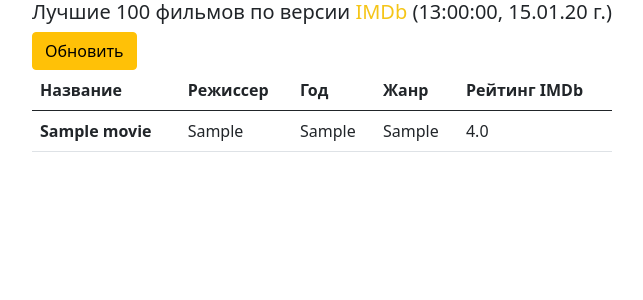
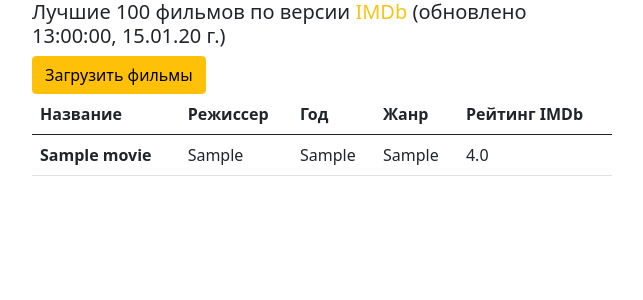
Before and after one commit to Anton-Kim/100_best_movies, a Django app: page / in a window 1280 px wide. Shown: the top 300 px of the page, without its empty margins (318-961 px from the left). Run offline with Django 3.2, Linux system fonts and the light colour scheme; tables that the repository leaves empty hold one stand-in row (values such as "Sample post").

Commit message:
minor_edits

```diff
--- a/best_movies/movies/funcs.py
+++ b/best_movies/movies/funcs.py
@@ -15,7 +15,6 @@ def load_films():
     data = requests.get(url, headers=headers)
     for movie in re.findall(r'item _NO_HIGHLIGHT_([\s\S]*?)myVote', data.text):
         poster_url = re.search(r'src=\"(.*?)\" title=\"/ima', movie).group(1)
-        # name = re.search(r'class=\"name\">([\s\S]*?)</a>', movie).group(1).split('">')[1].replace('  ', ' ').replace('&nbsp;', ' ')
         name = re.search(r'class=\"name\">([\s\S]*?)</a>', movie).group(1).split('">')[1].replace('&nbsp;', ' ')
         try_director = re.search(r'реж.([\s\S]*?)</a>', movie)
         director = try_director.group(1).split('">')[1] if try_director else ''
@@ -24,7 +23,6 @@ def load_films():
         year = str_year.split(' ')[0] if str_year else ''
         genre = re.search(r'\((.*?)\)', re.search(r'<br([\s\S]*?)</span>', movie).group(1)).group(1)
         rating = float(re.search(r'IMDb: (.*?)<span>', movie).group(1))
-        # print(name, director, genre, year, rating, poster_url)
         if Movie.objects.filter(name=name).exists():
             m = Movie.objects.get(name=name)
             m.rating = rating
--- a/best_movies/movies/models.py
+++ b/best_movies/movies/models.py
@@ -3,7 +3,7 @@ from django.db import models
 
 class Movie(models.Model):
     """Модель для фильмов, вклюячающая картинку"""
-    poster = models.ImageField(upload_to='', default='default.jpg')
+    poster = models.ImageField(upload_to='')
     name = models.CharField(max_length=500)
     director = models.CharField(max_length=300, blank=True)
     year = models.CharField(max_length=4, blank=True)
@@ -22,4 +22,4 @@ class LastRefresh(models.Model):
         hour = int(self.time.strftime('%H'))
         msk_timezone_hour = ((list(range(3, 24)) + [0, 1, 2])[hour])
         tmp = self.time.strftime(':%M:%S, %d.%m.%y г.')
-        return '(' + str(msk_timezone_hour) + tmp + ')'
+        return '(обновлено ' + str(msk_timezone_hour) + tmp + ')'
--- a/best_movies/movies/views.py
+++ b/best_movies/movies/views.py
@@ -2,8 +2,6 @@ from django.shortcuts import redirect, render
 from .models import LastRefresh, Movie
 from .funcs import load_films
 
-#тесты
-#всё по заданию
 
 def index(request):
     """Выгрузка в шаблон 100 лучших фильмов и времени последнего обновления этого списка"""
@@ -16,7 +14,11 @@ def index(request):
 
 def refresh(request):
     """Парсинг фильмов, обновление последнего времени обновления"""
-    load_films()
+    try:
+        load_films()
+    except Exception as error:
+        context = {'error': f'Ошибка при попытке загрузки фильмов: {error}'}
+        return render(request, 'index.html', context)
     is_last_refresh = LastRefresh.objects.filter(id=1).exists()
     if is_last_refresh:
         LastRefresh.objects.filter(id=1).delete()
--- a/best_movies/templates/index.html
+++ b/best_movies/templates/index.html
@@ -20,7 +20,7 @@
         <div class="container">
             <h5>Лучшие 100 фильмов по версии <span style="color:#F5C518">IMDb</span>{% if is_last_refresh %} {{ last_refresh.text }}{% endif %}</h5>
             <form action="{% url 'refresh' %}">
-                <input class="btn btn-warning" type="submit" value="Обновить"/>
+                <input class="btn btn-warning" type="submit" value="Загрузить фильмы"/>
             </form>
             {% if movies %}
             <table class="table">
@@ -44,6 +44,8 @@
                 </tr>
                 {% endfor %}
                 </tbody>
+                {% elif error %}
+                {{ error }}
                 {% elif not movies %}
                 Рейтинг фильмов пока не обновлялся
                 {% else %}
```
Also changed, not shown: README.md.
